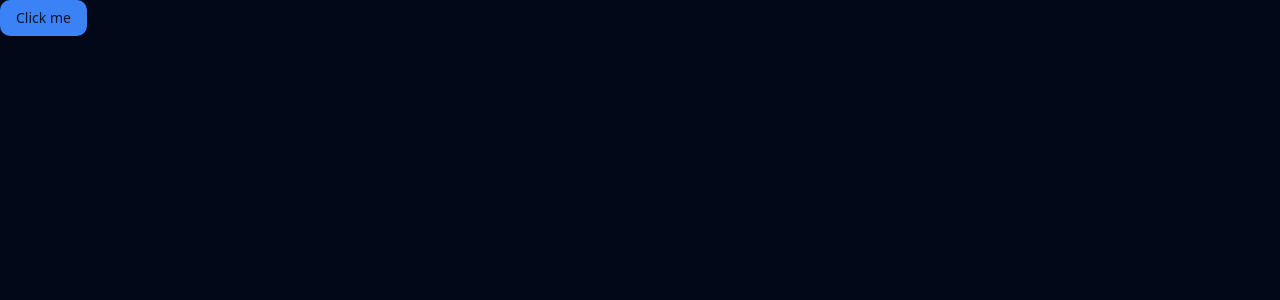
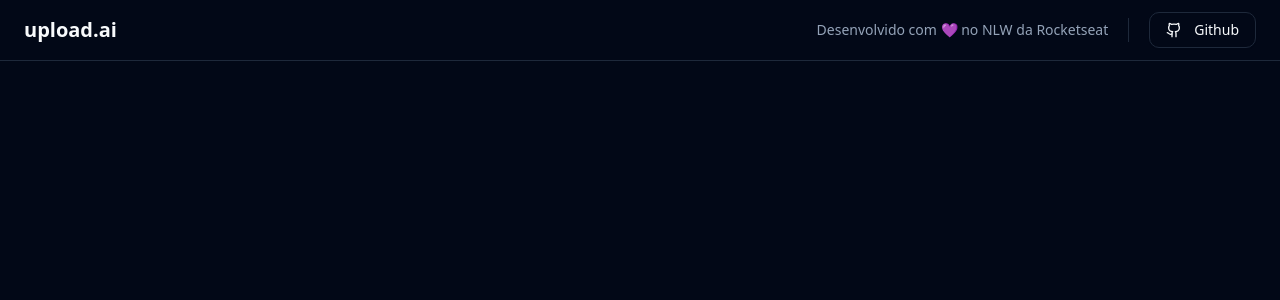
Before and after one commit to daviaxs/upload-ai-web, a React (Vite) app: page / in a window 1280 px wide. Shown: the top 300 px of the page. Built offline with nearby package versions, Linux system fonts and the light colour scheme.

Commit message:
Created header

```diff
--- a/package.json
+++ b/package.json
@@ -11,9 +11,11 @@
   },
   "dependencies": {
     "@radix-ui/react-icons": "^1.3.0",
+    "@radix-ui/react-separator": "^1.0.3",
     "@radix-ui/react-slot": "^1.0.2",
     "class-variance-authority": "^0.7.0",
     "clsx": "^2.0.0",
+    "lucide-react": "^0.277.0",
     "react": "^18.2.0",
     "react-dom": "^18.2.0",
     "tailwind-merge": "^1.14.0",
--- a/src/App.tsx
+++ b/src/App.tsx
@@ -1,5 +1,26 @@
+import { Github } from 'lucide-react'
 import { Button } from './components/ui/button'
+import { Separator } from './components/ui/separator'
 
 export function App() {
-  return <Button>Click me</Button>
+  return (
+    <div className="min-h-screen">
+      <div className="px-6 py-3 flex items-center justify-between border-b">
+        <h1 className="text-xl font-bold">upload.ai</h1>
+
+        <div className="flex gap-5 items-center">
+          <span className="text-sm text-muted-foreground">
+            Desenvolvido com 💜 no NLW da Rocketseat
+          </span>
+
+          <Separator orientation="vertical" className="h-6" />
+
+          <Button className="flex items-center gap-3" variant="outline">
+            <Github className="h-4 w-4" />
+            Github
+          </Button>
+        </div>
+      </div>
+    </div>
+  )
 }
--- /dev/null
+++ b/src/components/ui/separator.tsx
@@ -0,0 +1,29 @@
+import * as SeparatorPrimitive from '@radix-ui/react-separator'
+import * as React from 'react'
+
+import { cn } from '@/lib/utils'
+
+const Separator = React.forwardRef<
+  React.ElementRef<typeof SeparatorPrimitive.Root>,
+  React.ComponentPropsWithoutRef<typeof SeparatorPrimitive.Root>
+>(
+  (
+    { className, orientation = 'horizontal', decorative = true, ...props },
+    ref,
+  ) => (
+    <SeparatorPrimitive.Root
+      ref={ref}
+      decorative={decorative}
+      orientation={orientation}
+      className={cn(
+        'shrink-0 bg-border',
+        orientation === 'horizontal' ? 'h-[1px] w-full' : 'h-full w-[1px]',
+        className,
+      )}
+      {...props}
+    />
+  ),
+)
+Separator.displayName = SeparatorPrimitive.Root.displayName
+
+export { Separator }
```
Also changed, not shown: 1 other file (tests, documents, lock files or other folders).
